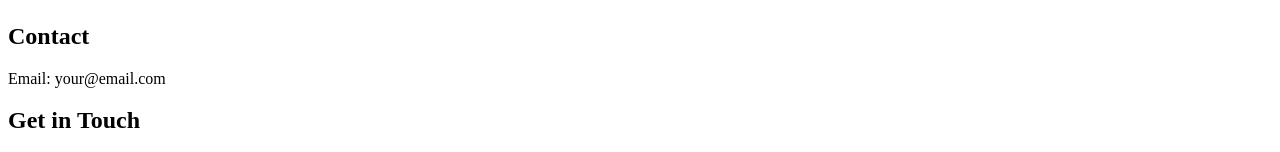
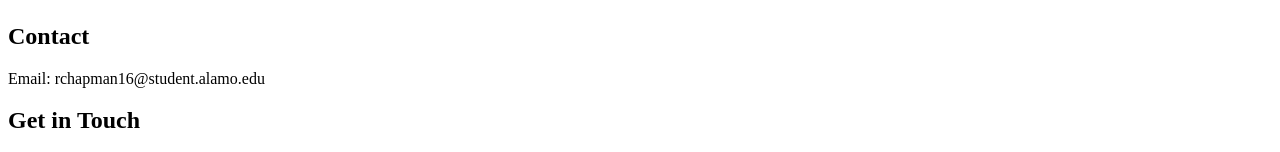
Before and after one commit to profitboysub0-max/randall-portfolio, a React (Vite) app: page / in a window 1280 px wide. Shown: the part 1464-1616 px from the top of the page. Built offline with nearby package versions, Linux system fonts and the light colour scheme.

Commit message:
updated about section

```diff
--- a/src/App.jsx
+++ b/src/App.jsx
@@ -103,7 +103,7 @@ function App() {
         {/* Contact Section */}
         <motion.section variants={fadeInUp}>
           <h2 className="text-3xl font-semibold mb-4">Contact</h2>
-          <p className="text-gray-400">Email: your@email.com</p>
+          <p className="text-gray-400">Email: rchapman16@student.alamo.edu</p>
         </motion.section>
 
         {/* Contact Form */}
```
